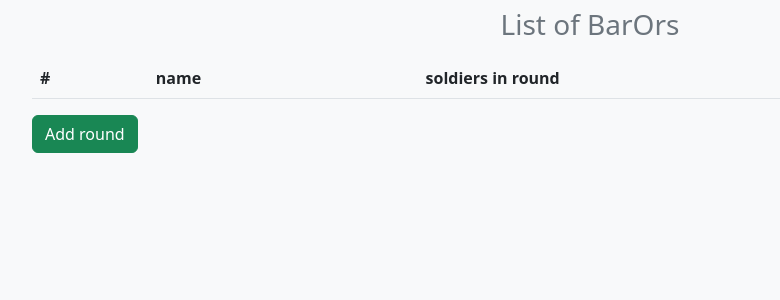
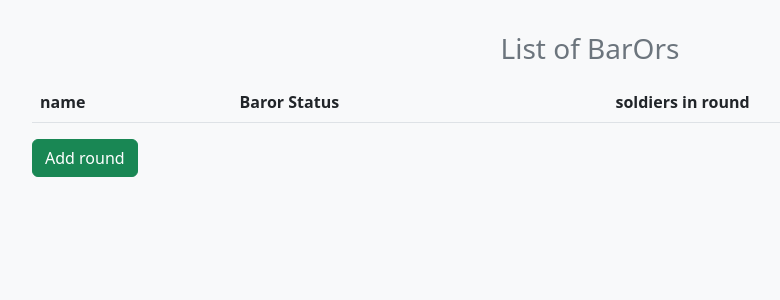
Before and after one commit to AmitHauzer/gibush-management, a Django app: page /barors/ in a window 1280 px wide. Shown: the part 64-364 px from the top of the page, without its empty margins (50-830 px from the left). Run offline with Django 4.2, Linux system fonts and the light colour scheme; data that the repository does not hold is empty.

Commit message:
working on add_soldier_to_round

```diff
--- a/baror/models.py
+++ b/baror/models.py
@@ -7,7 +7,7 @@ class BarOr(models.Model):
     baror_round = models.CharField(max_length=50 , unique=True)
     start_round_date = models.DateField(null=True, blank=True)
     soldiers = models.ManyToManyField(Soldier, through='BarorScore', through_fields=['baror_round','soldier'])
-
+    baror_status = models.CharField(max_length=20 , default='Waiting for soldiers')
 
     def __str__(self) -> str:
         return f'{self.baror_round}'
--- a/baror/templates/list_of_barors.html
+++ b/baror/templates/list_of_barors.html
@@ -9,8 +9,8 @@
 
         <thead>
             <tr>
-                <th scope="col">#</th>
                 <th scope="col">name</th>
+                <th scope="col">Baror Status</th>
                 <th scope="col">soldiers in round</th>
                 <th scope="col"> </th>
             </tr>
@@ -18,9 +18,9 @@
         <tbody>
             {% for baror in barors %}
             <tr>
-                <th scope="row">{{ baror.id }}</th>
                 <td>{{ baror.baror_round }}</td>
-                <td>{{ baror.soldiers.all }}</td>
+                <td>{{ baror.baror_status }}</td>
+                <td>soldiers</td>
                 <td><a href="{% url 'barors:edit-baror' baror.id %}"><button class="btn btn-light">Edit</button></a></td>
 
             </tr>
--- a/baror/urls.py
+++ b/baror/urls.py
@@ -7,5 +7,6 @@ urlpatterns = [
     path('createbaror/', views.create_baror, name='create-baror'),
     path('addround/', views.add_baror_round, name='add-baror'),
     path('<pk>/editround/', views.edit_baror, name='edit-baror'),
+    path('<pk>/addsoldier/<soldier_id>', views.add_soldier_to_round, name='add-soldier-to-round'),
 
 ]
--- a/baror/views.py
+++ b/baror/views.py
@@ -37,7 +37,45 @@
 
 
 def edit_baror(request, pk):
-    return HttpResponse("edit baror")
+    print(pk)
+    baror = BarOr.objects.get(id=pk)
+    soldiers = Soldier.objects.filter(soldier_status='Waiting for Baror')
+    return render(request, 'edit_baror.html', {'baror':baror,'soldiers':soldiers})
+
+
+
+def add_soldier_to_round(request, pk, soldier_id):
+    baror_id = request.GET.get('pk')
+    print(baror_id)
+    soldier_id = request.GET.get('soldier_id')
+    print( soldier_id)
+    soldier = Soldier.objects.get(id=soldier_id)
+    print(soldier.name)
+    print(pk)
+    baror = BarOr.objects.get(id=pk)
+    soldiers = Soldier.objects.filter(soldier_status='Waiting for Baror')
+
+    return render(request, 'edit_baror.html', {'baror':baror,'soldiers':soldiers})
+
+
+
+
+
+
+
+
+
+
+
+
+
+
+
+
+
+
+
+
 
 
 # def delete_baror(request, pk):
@@ -55,6 +93,26 @@
 #     return HttpResponse(f'delete baror')
 
 
+
+
+
+
+
+
+
+
+
+
+
+
+
+
+
+
+
+
+
+
 #     # add a book
 # @admin_bp.route('/addbook', methods=['GET','POST'])
 # @login_required
--- a/soldiers/models.py
+++ b/soldiers/models.py
@@ -4,8 +4,7 @@ from django.db import models
 class Soldier(models.Model):
 
     name = models.CharField(max_length=50)
-    # status = models.TextChoices(value=STATUS)
-
+    soldier_status = models.CharField(max_length=50 , default='Waiting for Baror')
 
     def __str__(self) -> str:
         return f'{self.name}'
--- a/soldiers/templates/soldiers.html
+++ b/soldiers/templates/soldiers.html
@@ -3,12 +3,14 @@
 
     <!-- <h2 class="">List of soldiers</h2> -->
  <div class="container">
-       <table class="table table-striped caption-top">
+       <table class="table  caption-top">
         <caption style="text-align: center"><h3>List of soldiers</h3></caption>
         <thead>
             <tr>
                 <th scope="col">#</th>
                 <th scope="col">name</th>
+                <th scope="col">Soldier status</th>
+                <th scope="col"> </th>
             </tr>
         </thead>
         <tbody>
@@ -16,6 +18,8 @@
             <tr>
                 <th scope="row">{{ soldier.id }}</th>
                 <td><a href="{% url 'soldiers:single-soldier' soldier.id %}">{{ soldier.name }} </a></td>
+                <td>{{ soldier.soldier_status }}</td>
+                <td><a href="{% url 'soldiers:add-soldier-to-round' soldier.id %}"><button class="btn btn-light">View</button></a></td>
             </tr>
 
             {% endfor%}
--- a/soldiers/urls.py
+++ b/soldiers/urls.py
@@ -4,5 +4,6 @@ from . import views
 app_name = 'soldiers'
 urlpatterns = [
     path('', views.all_soldiers, name='all-soldiers'),
-    path('<pk>/', views.single_soldier, name='single-soldier')
+    path('<pk>/', views.single_soldier, name='single-soldier'),
+
 ]
--- a/templates/base.html
+++ b/templates/base.html
@@ -163,17 +163,10 @@
     </symbol>
   </svg>
 
-  {% include "navbar.html" %}
-
-  {% if messages %}
-  <ul class="messages">
-    {% for message in messages %}
-    <li {% if message.tags %} class="{{ message.tags }}" {% endif %}>{{ message }}</li>
-    {% endfor %}
-  </ul>
-  {% endif %}
+  {% include "include/navbar.html" %}
+  {% include "include/messages.html" %}
+  <br>
   <main class="d-flex flex-nowrap bg-light">
-
     {% block content %}
     {% endblock %}
 
--- /dev/null
+++ b/templates/include/messages.html
@@ -0,0 +1,7 @@
+{% if messages %}
+  <ul class="messages">
+    {% for message in messages %}
+    <li {% if message.tags %} class="{{ message.tags }}" {% endif %}>{{ message }}</li>
+    {% endfor %}
+  </ul>
+  {% endif %}
```
Also changed, not shown: baror/templates/edit_baror.html (+29 -17 lines), baror/migrations/0004_baror_status.py (added), baror/migrations/0005_rename_status_baror_baror_status.py (added), soldiers/migrations/0001_initial.py (added), soldiers/migrations/0002_soldier_soldier_status2.py (added), soldiers/migrations/0003_remove_soldier_soldier_status2.py (added), soldiers/migrations/__init__.py (added), templates/include/navbar.html (renamed from templates/navbar.html).
